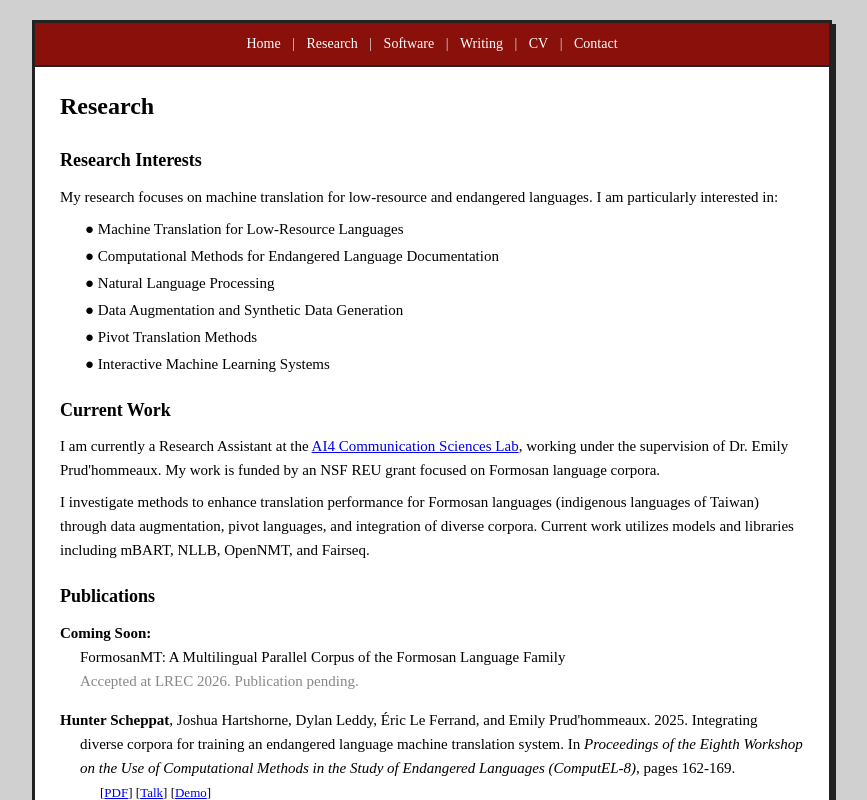
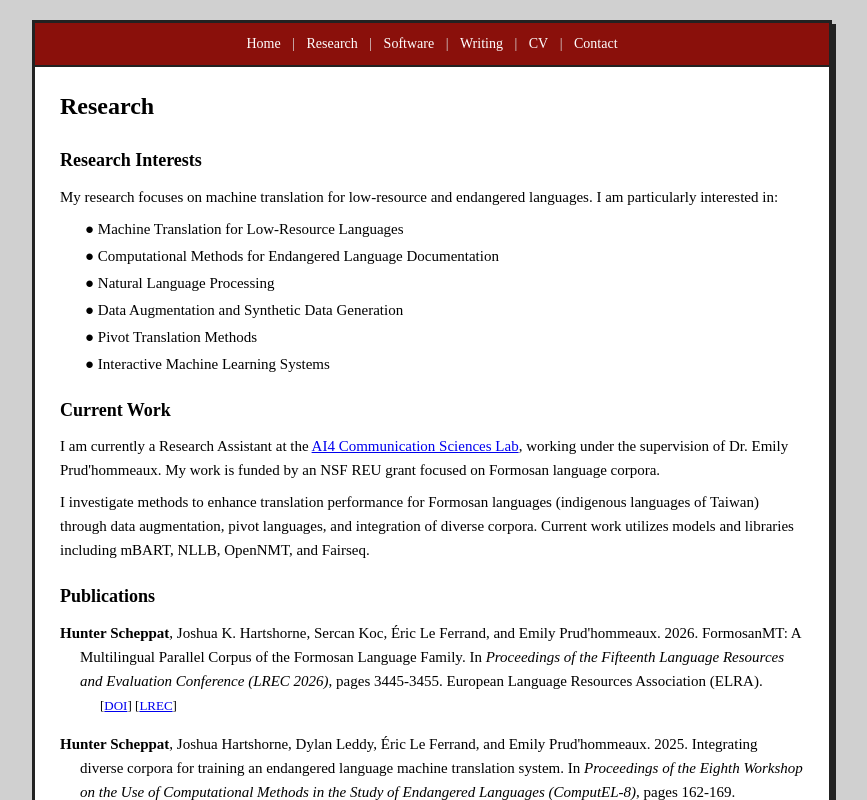
Before and after one commit to hunterschep/website, a React (Create React App) app: page /website/research in a window 1280 px wide. Shown: the whole page, without its empty margins (208-1075 px from the left). Built offline with nearby package versions, Linux system fonts and the light colour scheme.

Commit message:
Update graduation and publication details

```diff
--- a/src/components/Home.jsx
+++ b/src/components/Home.jsx
@@ -16,7 +16,7 @@ const Home = () => {
         />
         <div>
           <p>
-            I am a senior at <a href="https://www.bc.edu/" target="_blank" rel="noopener noreferrer">Boston College</a> pursuing
+            I graduated cum laude from <a href="https://www.bc.edu/" target="_blank" rel="noopener noreferrer">Boston College</a> in May 2026 with
             a B.S. in Management and a B.A. in Computer Science. I work as a research assistant at
             the <a href="https://ai4commsci.github.io/people" target="_blank" rel="noopener noreferrer">AI4 Communication Sciences Lab</a>, where I focus on machine translation for endangered languages.
           </p>
--- a/src/components/Research.jsx
+++ b/src/components/Research.jsx
@@ -37,11 +37,14 @@ const Research = () => {
       <h2>Publications</h2>
 
       <div className="publication">
-        <strong>Coming Soon:</strong><br />
-        FormosanMT: A Multilingual Parallel Corpus of the Formosan Language Family<br />
-        <span style={{ color: '#888' }}>
-          Accepted at LREC 2026. Publication pending.
-        </span>
+        <strong>Hunter Scheppat</strong>, Joshua K. Hartshorne, Sercan Koc, Éric Le Ferrand, and Emily Prud'hommeaux. 2026.
+        FormosanMT: A Multilingual Parallel Corpus of the Formosan Language Family.
+        In <em>Proceedings of the Fifteenth Language Resources and Evaluation Conference (LREC 2026)</em>, pages 3445-3455.
+        European Language Resources Association (ELRA).
+        <div className="pub-links">
+          [<a href="https://doi.org/10.63317/3ut33xim33nt" target="_blank" rel="noopener noreferrer">DOI</a>]
+          [<a href="https://lrec.elra.info/lrec2026-main-273" target="_blank" rel="noopener noreferrer">LREC</a>]
+        </div>
       </div>
 
       <div className="publication">
```
